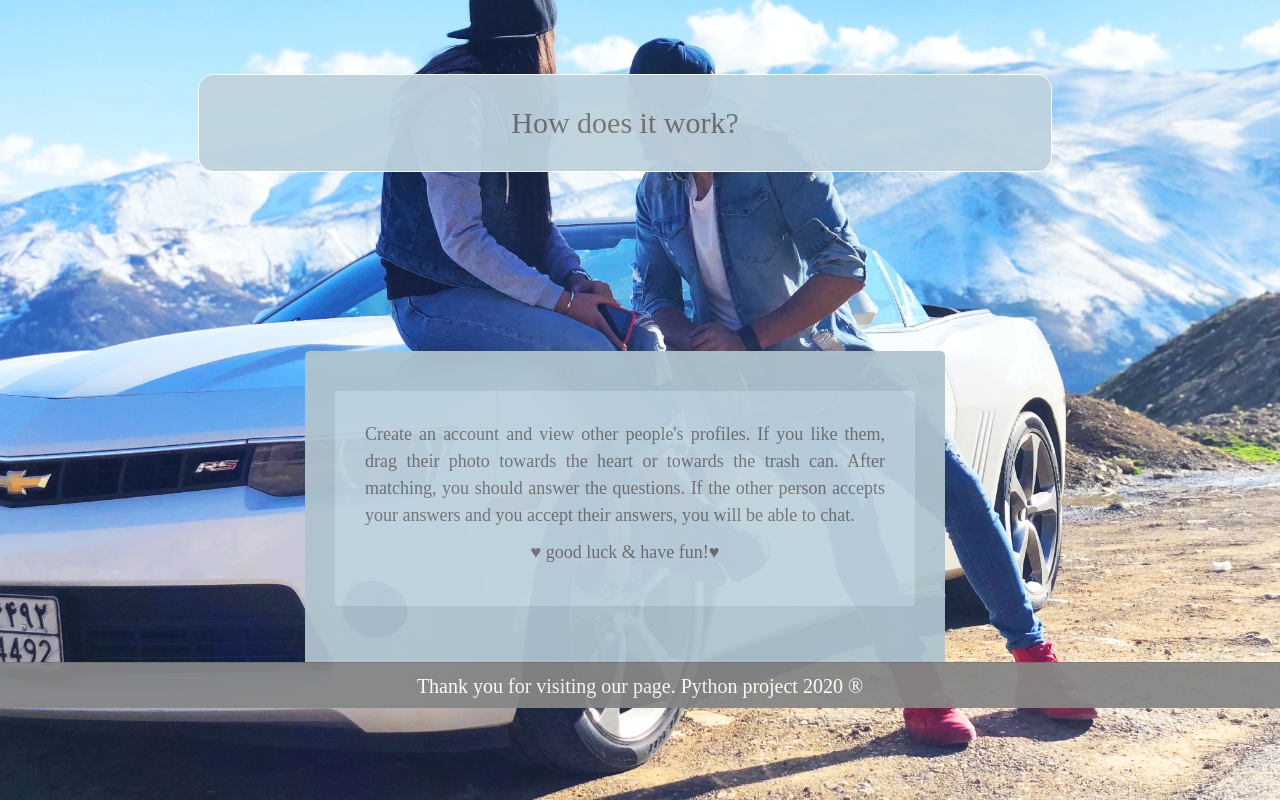
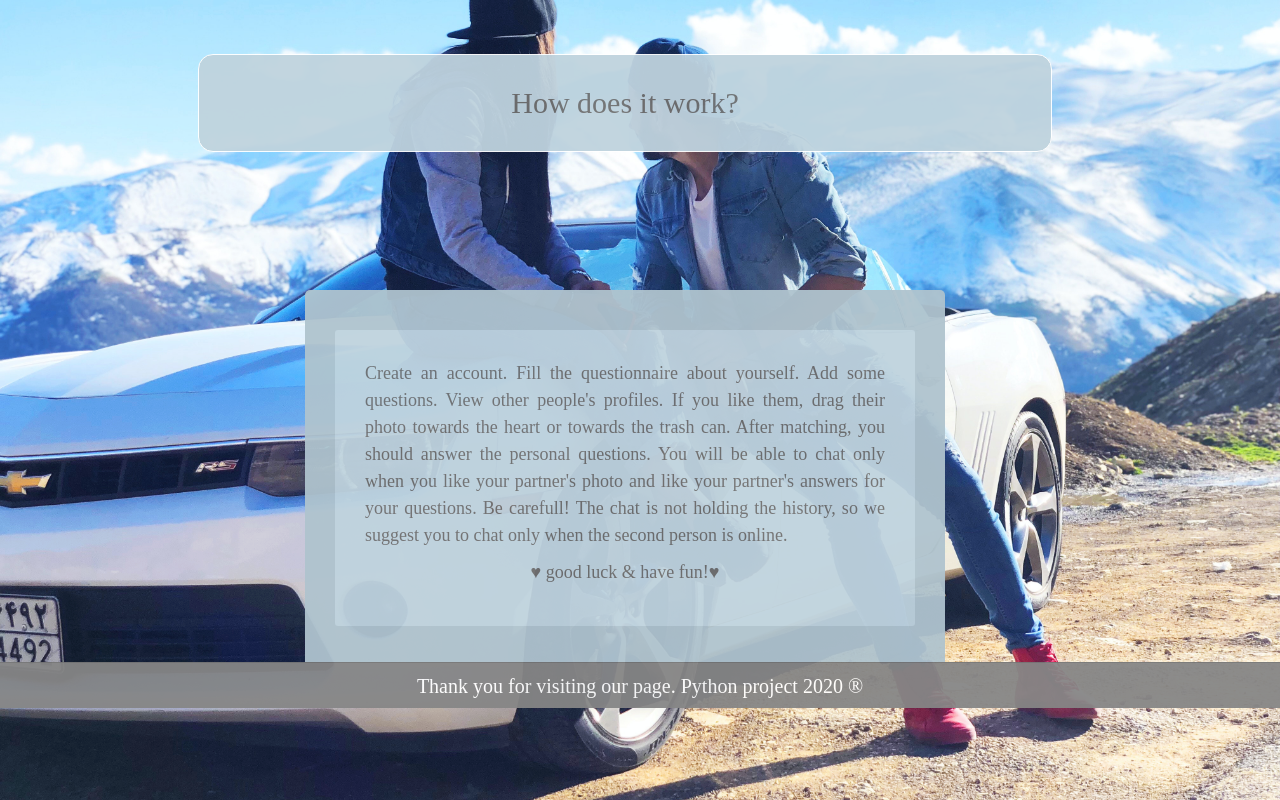
Before and after one commit to Masioki/Pydate, a Django app: page /help/ in a window 1280 px wide. Shown: the part 92-892 px from the top of the page. Run offline with Django 3.2, Linux system fonts and the light colour scheme; parts of the project's set-up code (start-up, migrations or seed data) failed here and were passed over; some libraries are stand-ins or nearby versions.

```diff
--- a/Pydate/templates/html_pages/view_info.html
+++ b/Pydate/templates/html_pages/view_info.html
@@ -24,10 +24,13 @@
         </h1>
         <div class="container col-xl-6 col-lg-4 col-md-6 col-sm-6 col-9 justify-content-center align-self-center">
             <div id="app_description" class="text-justify align-self-center">
-                <p id="app_description_text">Create an account and view other people's profiles. If you like them, drag
+                <p id="app_description_text">Create an account. Fill the questionnaire about yourself. Add some questions.
+                    View other people's profiles. If you like them, drag
                     their photo towards the heart or towards the trash can. After matching, you should answer the
-                    questions.
-                    If the other person accepts your answers and you accept their answers, you will be able to chat.
+                    personal questions. You will be able to chat only when you like your partner's photo and
+                    like your partner's answers for your questions. Be carefull! The chat is not holding the history,
+                    so we suggest you to chat only when the second person is online.
+
                 </p>
                 <p id="app_description_text" style="text-align: center">&hearts; good luck & have fun!&hearts;</p>
             </div>
--- a/Pydate/views.py
+++ b/Pydate/views.py
@@ -23,7 +23,7 @@ from Pydate.models import PersonalityTestItem, PersonalityTestAnswer
 from Pydate.models import UserData, PersonalQuestionUser, PersonalQuestionContent, PersonalQuestionAnswer, Match, \
     UserLog
 from functions import choose_best_by_personality, send_email, calculate_age, distance_between, get_client_ip, \
-    have_i_question
+    have_i_question, generate_pass
 from .utils.personality_test import get_personality_type
 
 
@@ -564,7 +564,10 @@ def remind_pass(request):
             message = form.cleaned_data['message']
             try:
                 user = User.objects.get(username=str(message))
-                send_email(str(user.email), str(user.password))
+                new_password=generate_pass(8)
+                user.set_password(new_password)
+                user.save()
+                send_email(str(user.email), str(new_password))
                 return redirect('/')
             except User.DoesNotExist:
                 return redirect('/')
```
Also changed, not shown: functions.py (+9 -0 lines), db.sqlite3.
